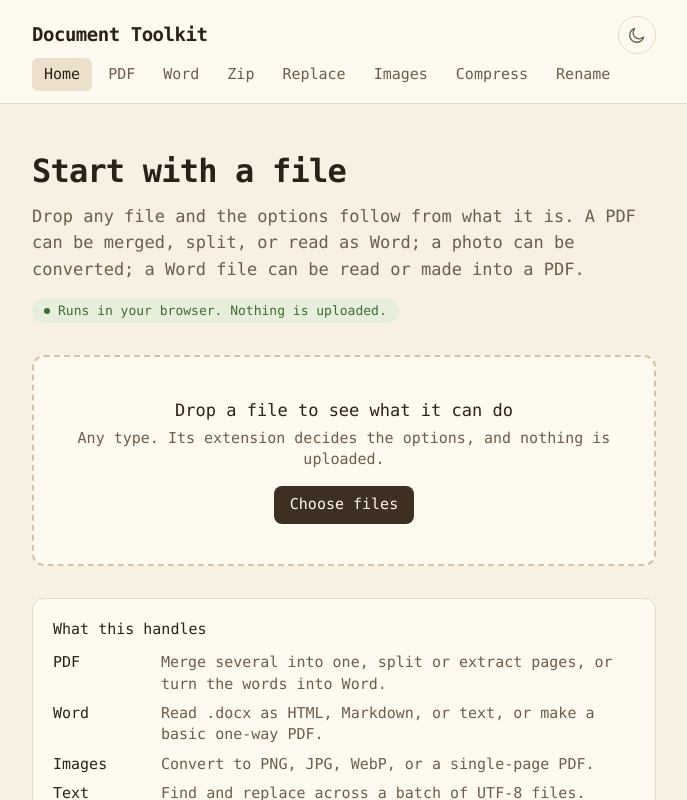
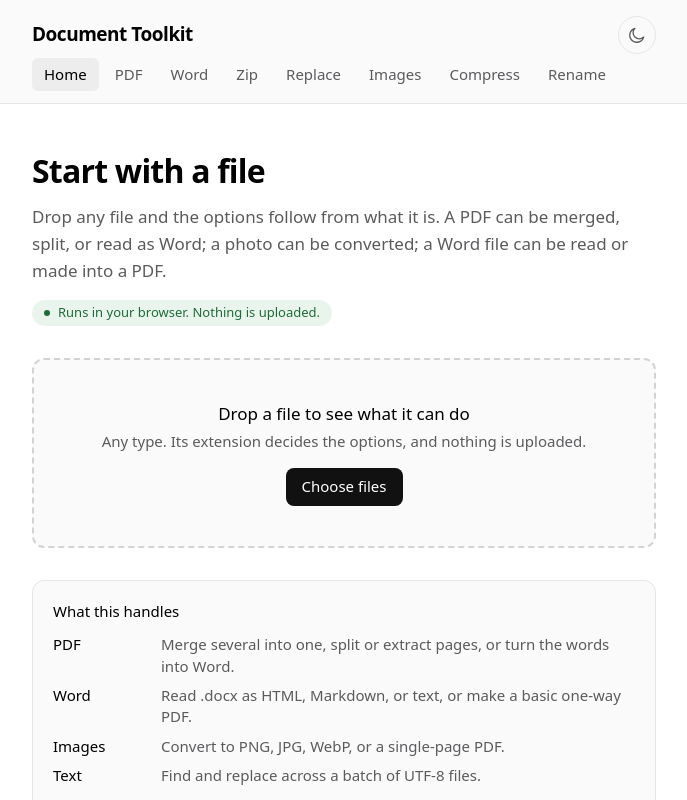
Before and after one commit to mosahel01/document-parser, a React (Vite) app: page / in a window 1280 px wide. Shown: the top 800 px of the page, without its empty margins (296-983 px from the left). Built offline with nearby package versions, Linux system fonts and the light colour scheme.

Commit message:
feat(theme): bundle Ubuntu and use a neutral white and charcoal palette

```diff
--- a/src/index.css
+++ b/src/index.css
@@ -1,48 +1,58 @@
 @import 'tailwindcss';
 
-/* The theme is a class on <html>, not the OS setting, so the button wins. */
+@import '@fontsource/ubuntu/latin-400.css';
+@import '@fontsource/ubuntu/latin-700.css';
+@import '@fontsource/ubuntu/latin-ext-400.css';
+@import '@fontsource/ubuntu/latin-ext-700.css';
+@import '@fontsource/ubuntu-mono/latin-400.css';
+
+/*
+ * The theme is a class on <html>, not the OS setting, so the button wins.
+ * Every colour below is a token: components name the token, and `.dark`
+ * swaps the values underneath, so no component needs a `dark:` variant.
+ */
 @custom-variant dark (&:where(.dark, .dark *));
 
 :root {
-  --paper: #f7f0e3;
-  --surface: #fffaf0;
-  --sunk: #f1e7d5;
-  --hover: #ece0cc;
-  --line: #e6d9c3;
-  --edge: #d5c3a9;
-  --ink: #2a2118;
-  --muted: #6d5d4b;
-  --faint: #9a8873;
-  --accent: #3d2f22;
-  --accent-hover: #584431;
-  --accent-ink: #fff8ec;
-  --good: #3f6b36;
-  --good-soft: #e6efdb;
-  --bad: #96392a;
-  --bad-soft: #f8e5dc;
-  --warn: #8a5a12;
-  --warn-soft: #f7e9cc;
+  --paper: #ffffff;
+  --surface: #fafafa;
+  --sunk: #f3f3f3;
+  --hover: #ededed;
+  --line: #e6e6e6;
+  --edge: #d3d3d4;
+  --ink: #000000;
+  --muted: #5b5b5e;
+  --faint: #8b8b8f;
+  --accent: #111112;
+  --accent-hover: #2c2c2e;
+  --accent-ink: #ffffff;
+  --good: #1f6b3a;
+  --good-soft: #e9f5ec;
+  --bad: #a02216;
+  --bad-soft: #fdecea;
+  --warn: #7a5200;
+  --warn-soft: #fdf2d6;
 }
 
 .dark {
-  --paper: #14110d;
-  --surface: #1e1913;
-  --sunk: #191510;
-  --hover: #292118;
-  --line: #332a20;
-  --edge: #473a2b;
-  --ink: #f3e9d9;
-  --muted: #b4a390;
-  --faint: #83735f;
-  --accent: #e8d5b6;
-  --accent-hover: #f6e8cf;
-  --accent-ink: #241b12;
-  --good: #a6c78f;
-  --good-soft: #222f1c;
-  --bad: #e7a390;
-  --bad-soft: #35201a;
-  --warn: #dcae62;
-  --warn-soft: #322614;
+  --paper: #212122;
+  --surface: #2a2a2c;
+  --sunk: #1b1b1c;
+  --hover: #343436;
+  --line: #3b3b3e;
+  --edge: #525255;
+  --ink: #f5f5f6;
+  --muted: #b3b3b7;
+  --faint: #85858a;
+  --accent: #f5f5f6;
+  --accent-hover: #ffffff;
+  --accent-ink: #1b1b1c;
+  --good: #8fd3a4;
+  --good-soft: #223026;
+  --bad: #f0a79c;
+  --bad-soft: #33201d;
+  --warn: #e0b96a;
+  --warn-soft: #302816;
 }
 
 :root {
@@ -76,18 +86,15 @@
 
 @theme {
   /*
-   * Berkeley Mono is sold, not downloadable, so nothing is bundled. The stack
-   * asks the OS for the fonts on this machine, in the order they were named,
-   * and falls back to whatever mono the system calls its own.
+   * Ubuntu is bundled from @fontsource, so it renders the same on a machine
+   * that has never installed it. Ubuntu Mono is bundled with it for the few
+   * places that need a fixed pitch.
    */
   --font-sans:
-    'BerkeleyMono Nerd Font', 'Berkeley Mono', 'Iosevka Nerd Font', 'Iosevka',
-    'Ubuntu Mono', 'Ubuntu', ui-monospace, 'SF Mono', Menlo, Consolas,
-    monospace;
+    'Ubuntu', ui-sans-serif, system-ui, -apple-system, 'Segoe UI', Roboto,
+    'Helvetica Neue', Arial, sans-serif;
   --font-mono:
-    'BerkeleyMono Nerd Font', 'Berkeley Mono', 'Iosevka Nerd Font', 'Iosevka',
-    'Ubuntu Mono', 'Ubuntu', ui-monospace, 'SF Mono', Menlo, Consolas,
-    monospace;
+    'Ubuntu Mono', ui-monospace, 'SF Mono', Menlo, Consolas, monospace;
 
   /* A notch larger than Tailwind's default scale: 13 / 15 / 17 / 19 / 22 / 26 / 32. */
   --text-xs: 0.8125rem;
@@ -102,9 +109,14 @@
 body {
   background-color: var(--paper);
   color: var(--ink);
+  font-family: var(--font-sans);
   font-size: var(--text-base);
-  /* Mono is wide; a little slack between lines keeps prose readable. */
-  line-height: 1.55;
+  line-height: 1.6;
+}
+
+::selection {
+  background-color: var(--accent);
+  color: var(--accent-ink);
 }
 
 /*
@@ -118,8 +130,3 @@ body {
 .nav-scroll::-webkit-scrollbar {
   display: none;
 }
-
-::selection {
-  background-color: var(--accent);
-  color: var(--accent-ink);
-}
```
